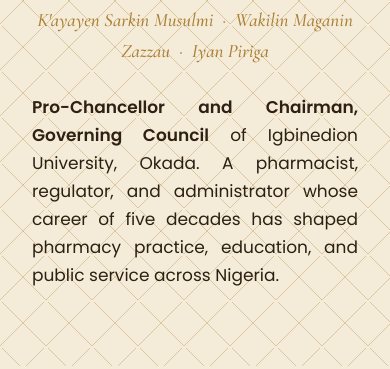
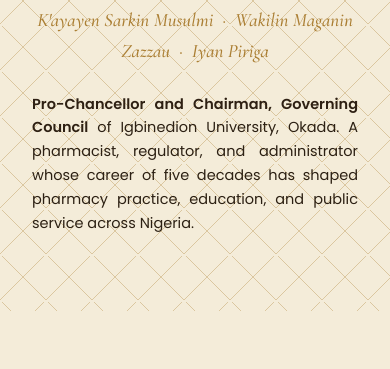
Before and after one commit to profahmedtijjani/profahmedtijjani.github.io, a plain HTML site: page index.html in a window 390 px wide. Shown: the part 731-1100 px from the top of the page. Drawn offline with nearby package versions, Linux system fonts and the light colour scheme.

Commit message:
Add files via upload

```diff
--- a/index.html
+++ b/index.html
@@ -346,8 +346,22 @@
   .book-feature .authors{ font-size:13px; color:var(--brown-warm); margin-top:12px; }
 
   @media (max-width:700px){
-    .book-feature{ grid-template-columns:1fr; text-align:center; }
+    .book-feature{ grid-template-columns:1fr; text-align:center; padding:26px 20px; }
     .book-feature img{ justify-self:center; max-width:180px; margin:0 auto; }
+  }
+
+  @media (max-width:480px){
+    .wrap{ padding:0 20px; }
+    .prose{ padding:0 20px; }
+    .hero-role,
+    .about-grid p,
+    .t-item p,
+    .book-feature p,
+    .honour p,
+    .legacy p{
+      font-size:14.5px;
+    }
+    .honour{ padding:26px 20px; }
   }
 
   .booklist{
@@ -447,6 +461,19 @@
   footer .fine{ font-size:12.5px; color:rgba(244,236,217,0.55); margin-top:26px; }
 
   ::selection{ background:var(--gold-soft); color:var(--brown-deep); }
+
+  .hero-role,
+  .about-grid p,
+  .t-item p,
+  .book-feature p,
+  .honour p,
+  .legacy p{
+    text-align:justify;
+    text-justify:inter-word;
+    -webkit-hyphens:auto;
+    -ms-hyphens:auto;
+    hyphens:auto;
+  }
 </style>
 </head>
 <body>
```
